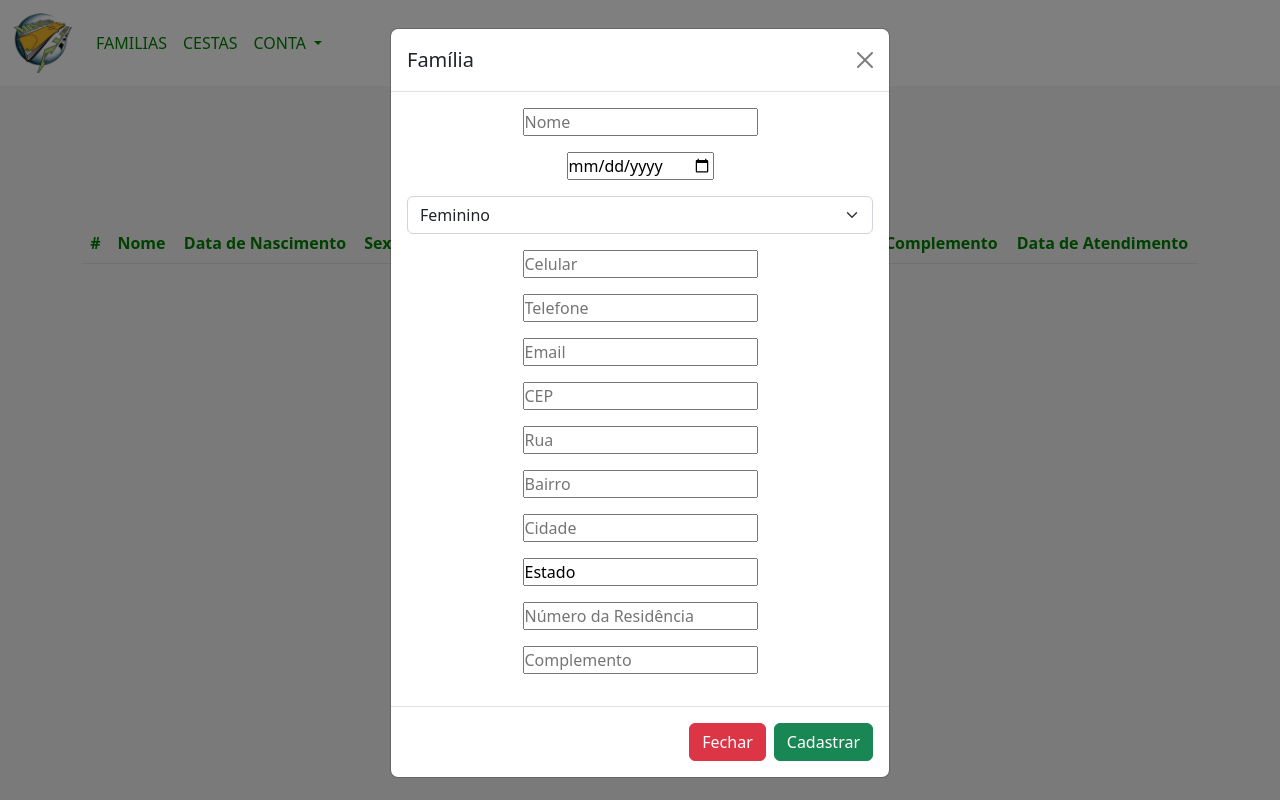
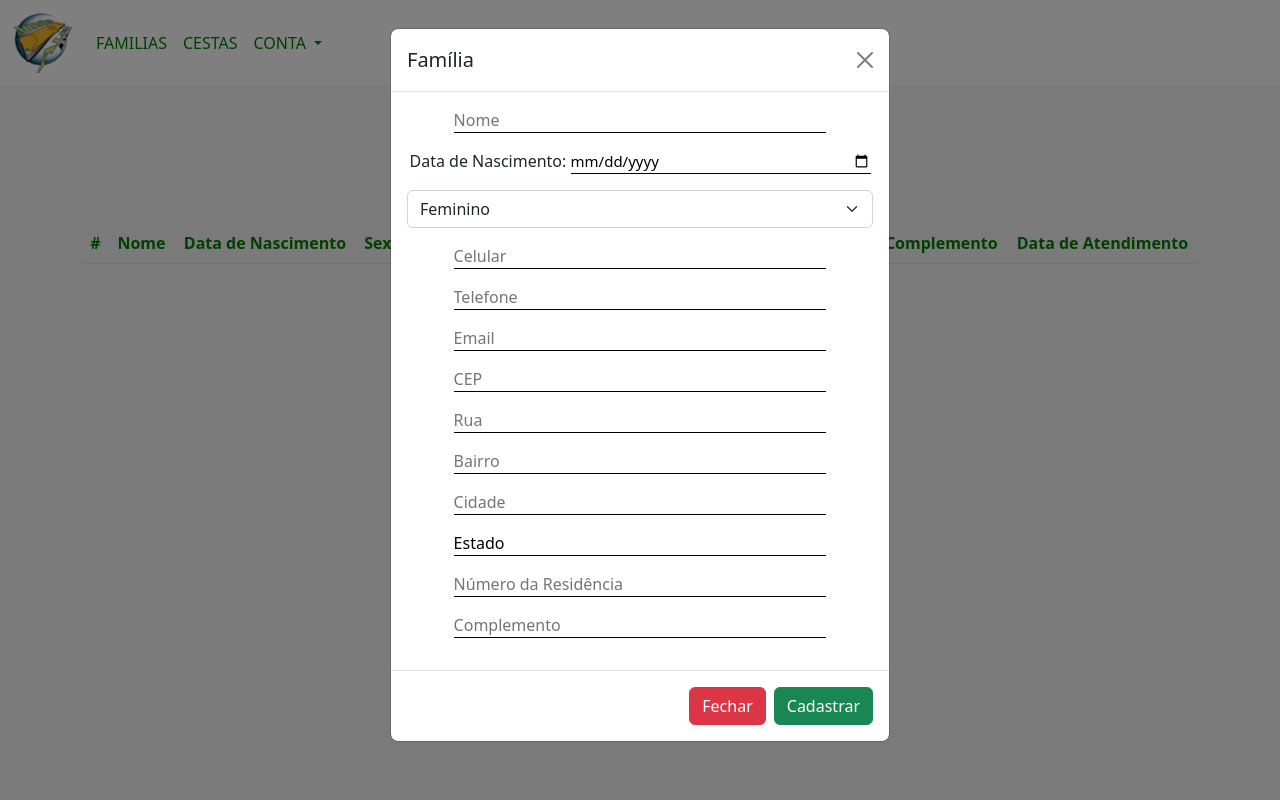
Before and after one commit to willotavio/TCCPHP, a PHP site: page /pages/principal/indexpessoa.php in a window 1280 px wide, after a click that opens the changed part. Run offline with PHP 8.4, Linux system fonts and the light colour scheme; the visitor is signed in with stand-in values (Sample User, id 1); data comes from the database, SQL or seed files in the repository; data that the repository does not hold is empty.

Commit message:
alteração na estilização do formulario de cadastro de familias

```diff
--- a/pages/principal/indexpessoa.php
+++ b/pages/principal/indexpessoa.php
@@ -68,7 +68,8 @@
                                                 placeholder="Nome" />
                                         </p>
                                         <p>
-                                            <input class="inputModalCadastro" type="date" name="dataNasc"
+                                            <label for="dataNasc" id="lblDataNasc">Data de Nascimento:</label>
+                                            <input class="inputModalCadastroDataNasc" type="date" name="dataNasc"
                                                 placeholder="Data de Nascimento" />
                                         </p>
                                         <p>
@@ -108,7 +109,7 @@
                                                 placeholder="Cidade" />
                                         </p>
                                         <p>
-                                            <input type="text" name="estado" id="estado" value="Estado">
+                                            <input type="text" class="inputModalCadastro" name="estado" id="estado" value="Estado">
                                         </p>
                                         <p>
                                             <input class="inputModalCadastro" type="number" name="numRes"
--- a/pages/style.css
+++ b/pages/style.css
@@ -121,6 +121,8 @@ footer {
 }
 /*conta*/
 
+
+/*Cestas*/
 .inputModalCadastroCesta {
 	outline: none;
 	border: none;
@@ -134,3 +136,26 @@ footer {
 	border-bottom: 1px solid black;
 	width: 185px;
 }
+
+/*Cestas*/
+
+
+/*Familias */
+.inputModalCadastro{
+	outline: none;
+	border: none;
+	border-bottom: 1px solid black;
+	size: 100px;
+	width: 80%;
+}
+
+.inputModalCadastroDataNasc{
+	border: none;
+	border-bottom: 1px solid black;
+	outline: none;
+	width: 300px;
+	font-size: 15px;
+}
+
+
+/*Famlias*/
```
